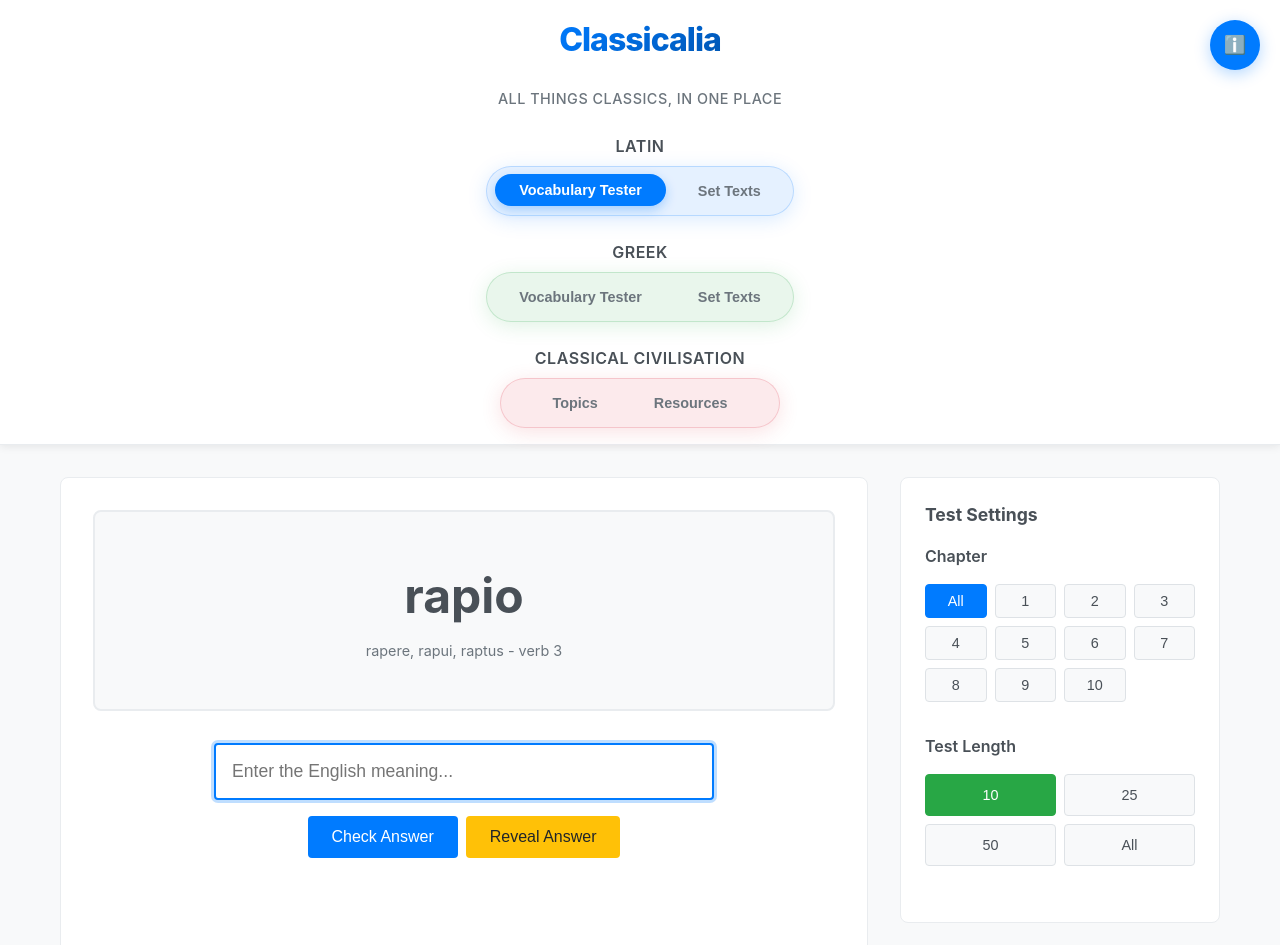
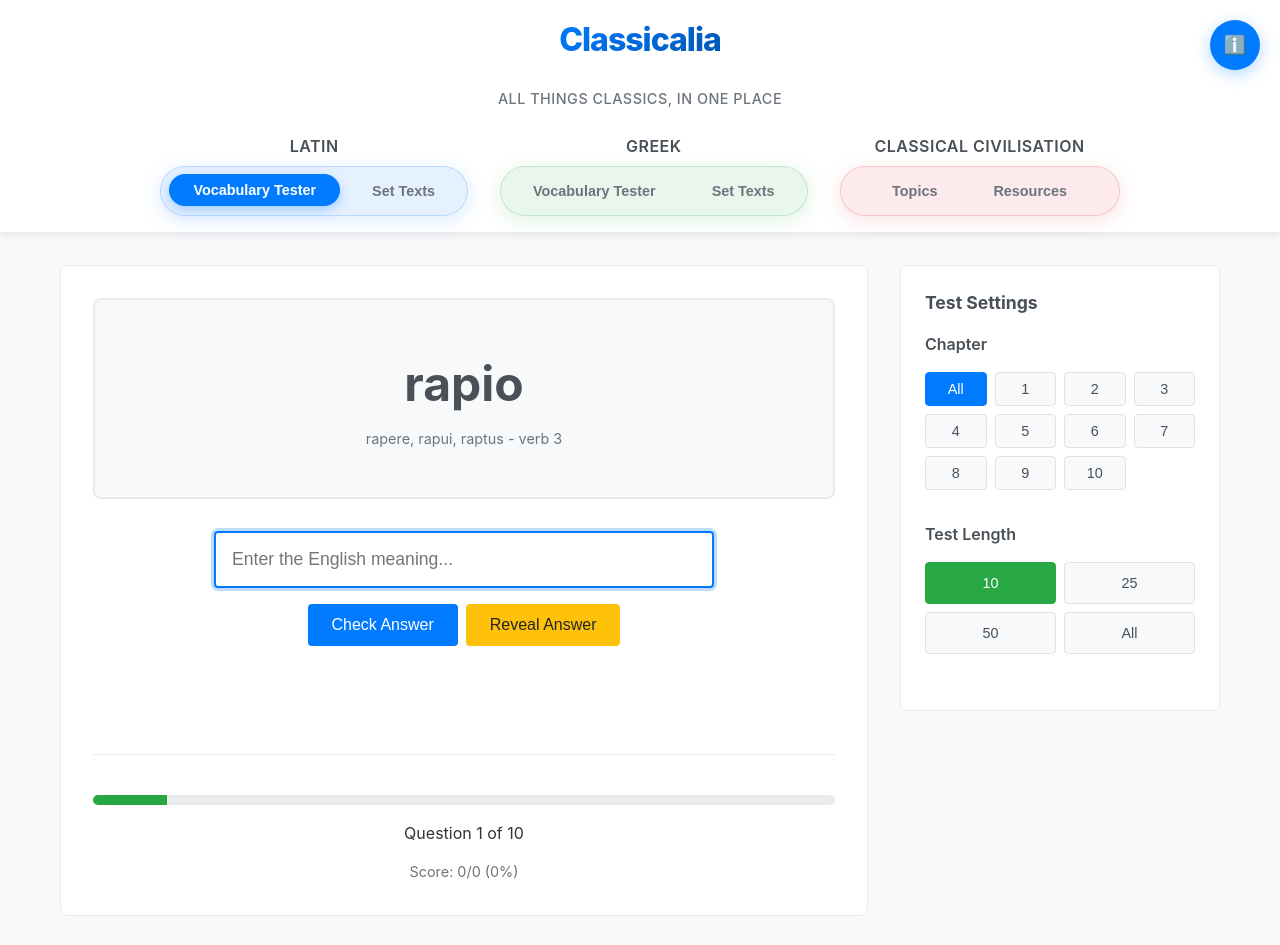
Before and after one commit to lfmcnally/mrmcnallyclassics, a plain HTML site: page index.html in a window 1280 px wide. Shown: the top 945 px of the page. Drawn offline with Linux system fonts and the light colour scheme.

Commit message:
Update index.html

```diff
--- a/index.html
+++ b/index.html
@@ -15,6 +15,7 @@
             <div class="logo">Classicalia</div>
             <div class="subtitle">All things Classics, in one place</div>
 
+            <div class="navigation-container">
                 <!-- Latin Section -->
                 <div class="subject-section">
                     <h3 class="subject-heading">Latin</h3>
@@ -40,6 +41,7 @@
                         <button class="nav-item" onclick="showSection('civ-topics')">Topics</button>
                         <button class="nav-item" onclick="showSection('civ-resources')">Resources</button>
                     </nav>
+                </div>
             </div>
         </div>
     </header>
```
Lines whose indentation alone changed are shown as unchanged.
